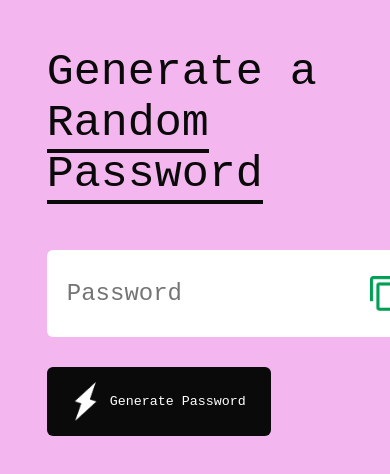
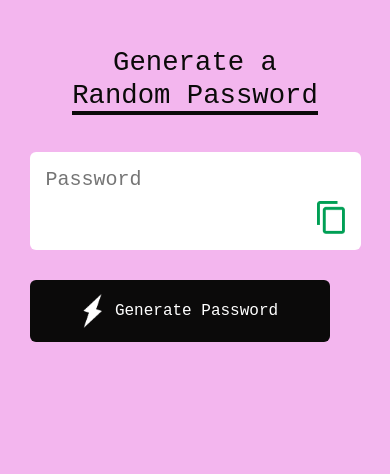
Before and after one commit to mariahashmii/toolkitt, a plain HTML site: page projects/random password generator/index.html in a window 390 px wide. Drawn offline with Linux system fonts and the light colour scheme.

Commit message:
Update style.css

```diff
--- a/projects/random password generator/style.css
+++ b/projects/random password generator/style.css
@@ -1,59 +1,108 @@
-*{
+* {
   margin: 0;
   padding: 0;
   font-family: 'Courier New', Courier, monospace;
   box-sizing: border-box;
 }
-body{
+
+body {
   background: #f3b6ee;
   color: #0b0a0a;
 }
-.container{
-    margin: 12%;
+
+.container {
+  margin: 12% auto;
   width: 90%;
   max-width: 700px;
+  padding: 0 10px;
 }
-.display{
+
+.container h1 {
+  font-weight: 500;
+  font-size: 8vw;
+  max-font-size: 45px;
+  line-height: 1.2;
+}
+
+.container h1 span {
+  border-bottom: 4px solid #0b0a0a;
+}
+
+.display {
   width: 100%;
-    margin-top: 50px;
-    margin-bottom: 30px;
+  margin: 40px 0 30px;
   background: #fff;
   color: #0b0a0a;
   display: flex;
   align-items: center;
   justify-content: space-between;
-    padding: 26px 20px;
+  padding: 20px;
   border-radius: 6px;
+  flex-wrap: wrap;
+  gap: 10px;
 }
-.container h1{
-    font-weight: 500;
-    font-size: 45px;
+
+.display input {
+  border: none;
+  outline: none;
+  font-size: 24px;
+  flex: 1 1 auto;
+  min-width: 150px;
+  max-width: 70%;
 }
-.container h1 span{
-    border-bottom: 4px solid #0b0a0a;
-}
-.display img{
-    width: 30px;
+
+.display img {
+  width: 28px;
   cursor: pointer;
 }
-.display input{
-    border: 0;
-    outline: 0;
-    font-size: 24px;
-}
-.container button img{
-    width: 28px;
-    margin-right: 10px;
-}
-.container button{
-    border: 0;
-    outline: 0;
+
+.container button {
+  border: none;
+  outline: none;
   background: #0b0a0a;
   color: #fff;
   border-radius: 6px;
   align-items: center;
   display: flex;
   justify-content: center;
-    padding: 15px 25px;
+  padding: 14px 20px;
   cursor: pointer;
+  font-size: 16px;
+  width: 100%;
+  max-width: 300px;
+  margin-top: 10px;
 }
+
+.container button img {
+  width: 24px;
+  margin-right: 10px;
+}
+
+/* ✅ Responsive tweaks */
+@media (max-width: 768px) {
+  .container h1 {
+    font-size: 7vw;
+    text-align: center;
+  }
+
+  .display {
+    flex-direction: column;
+    align-items: flex-start;
+    padding: 16px;
+  }
+
+  .display input {
+    font-size: 20px;
+    width: 100%;
+    max-width: 100%;
+  }
+
+  .display img {
+    align-self: flex-end;
+  }
+
+  .container button {
+    width: 100%;
+    justify-content: center;
+  }
+}
```
Lines whose indentation alone changed are shown as unchanged.
